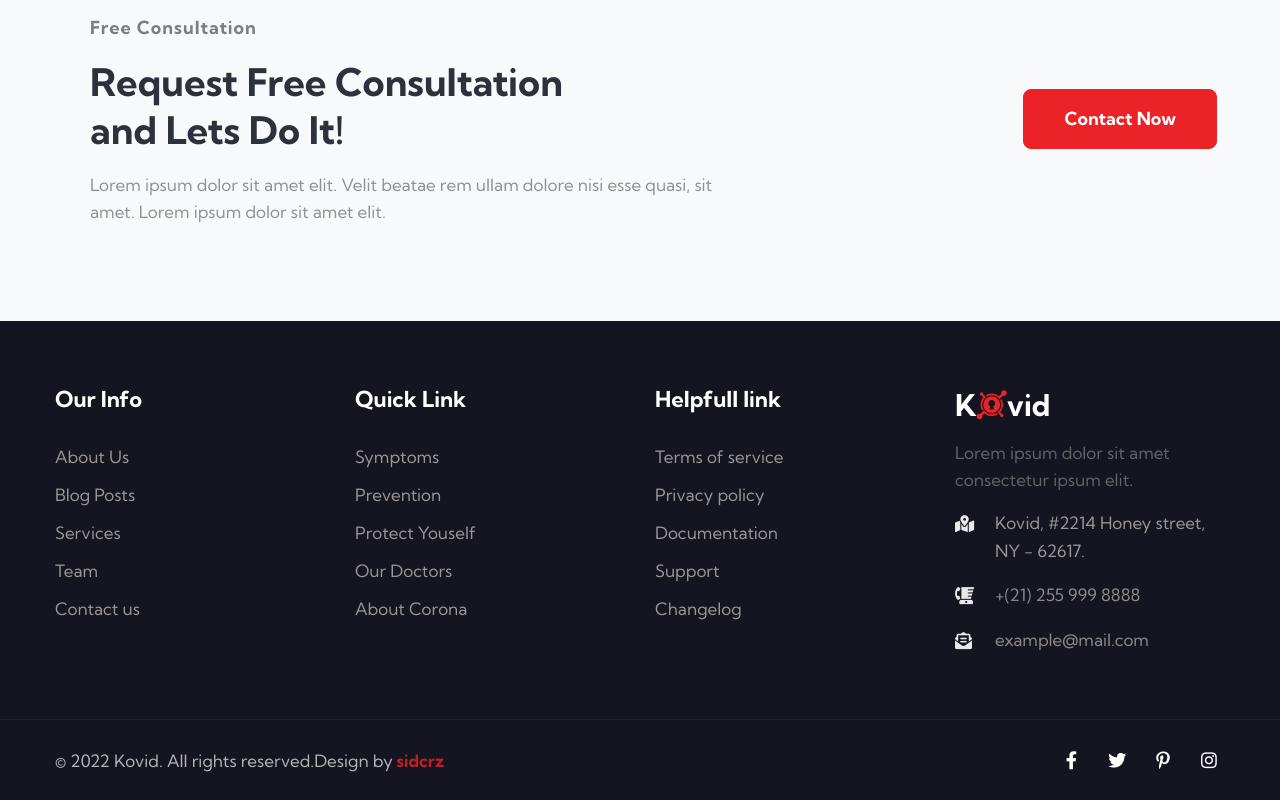
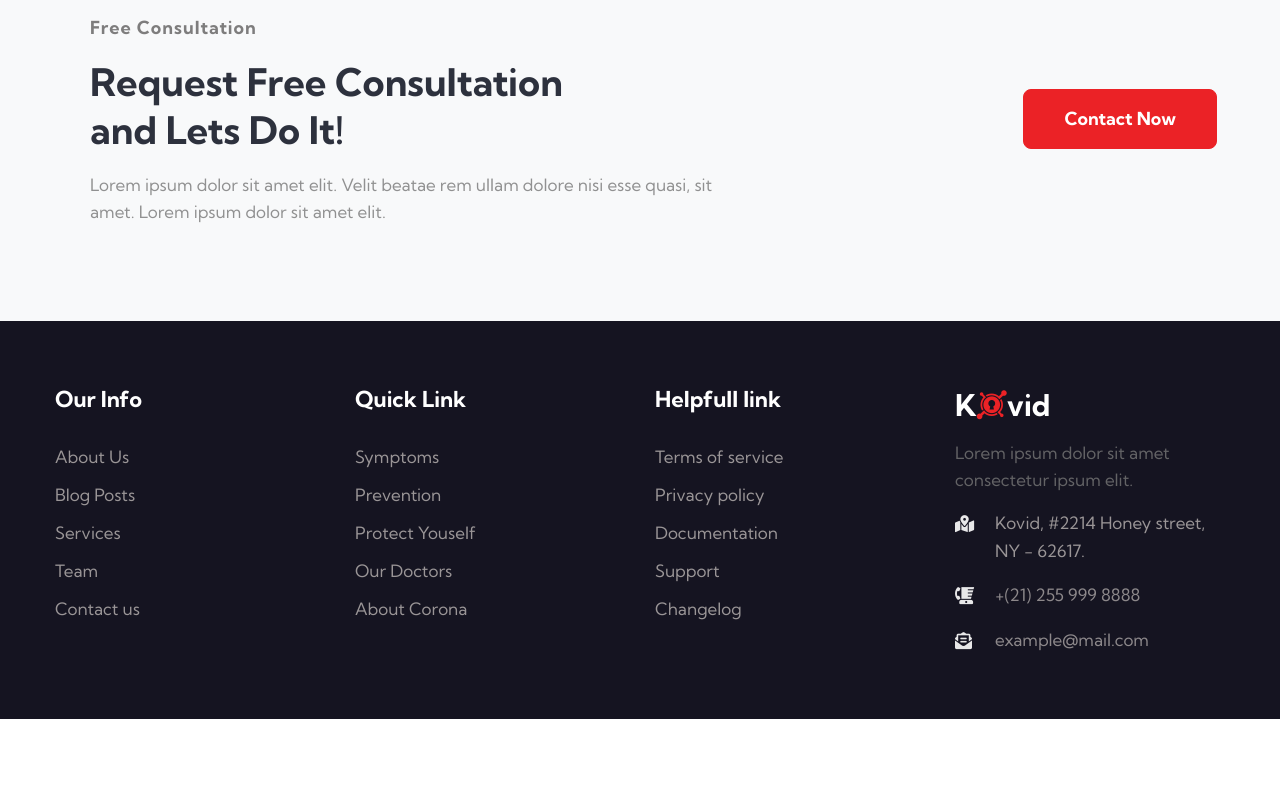
Before and after one commit to sidcrz/covidwebsite, a plain HTML site: page about.html in a window 1280 px wide. Shown: the part 2797-3597 px from the top of the page. After the commit the page ends 3516 px from the top, so only its background shows below. Drawn offline with Linux system fonts and the light colour scheme.

Commit message:
Update about.html

```diff
--- a/about.html
+++ b/about.html
@@ -9,7 +9,7 @@ Author URL: http://w3layouts.com
   <!-- Required meta tags -->
   <meta charset="utf-8">
   <meta name="viewport" content="width=device-width, initial-scale=1, shrink-to-fit=no">
-  <title>Kovid - Medical Category Bootstrap Responsive Template | About : W3layouts</title>
+  <title>Kovid - Medical Category Bootstrap Responsive Template | About : </title>
   <!-- google fonts -->
   <link href="//fonts.googleapis.com/css2?family=Kumbh+Sans:wght@300;400;700&display=swap" rel="stylesheet">
   <!-- Template CSS -->
@@ -393,21 +393,7 @@ Author URL: http://w3layouts.com
   </section>
   <!-- //footer -->
   <!-- copyright -->
-  <section class="w3l-copyright">
-    <div class="container">
-      <div class="row bottom-copies">
-        <p class="col-lg-8 copy-footer-29">© 2022 Kovid. All rights reserved.Design by<a href="https://github.com/sidcrz"
-            target="_blank">
-            sidcrz</a></p>
-        <div class="col-lg-4 main-social-footer-29">
-          <a href="#facebook" class="facebook"><span class="fab fa-facebook-f"></span></a>
-          <a href="#twitter" class="twitter"><span class="fab fa-twitter"></span></a>
-          <a href="#pinterest"><span class="fab fa-pinterest-p"></span></a>
-          <a href="#instagram" class="instagram"><span class="fab fa-instagram"></span></a>
 
-        </div>
-      </div>
-    </div>
     <!-- move top -->
     <button onclick="topFunction()" id="movetop" title="Go to top">
       <i class="fas fa-level-up-alt"></i>
```
